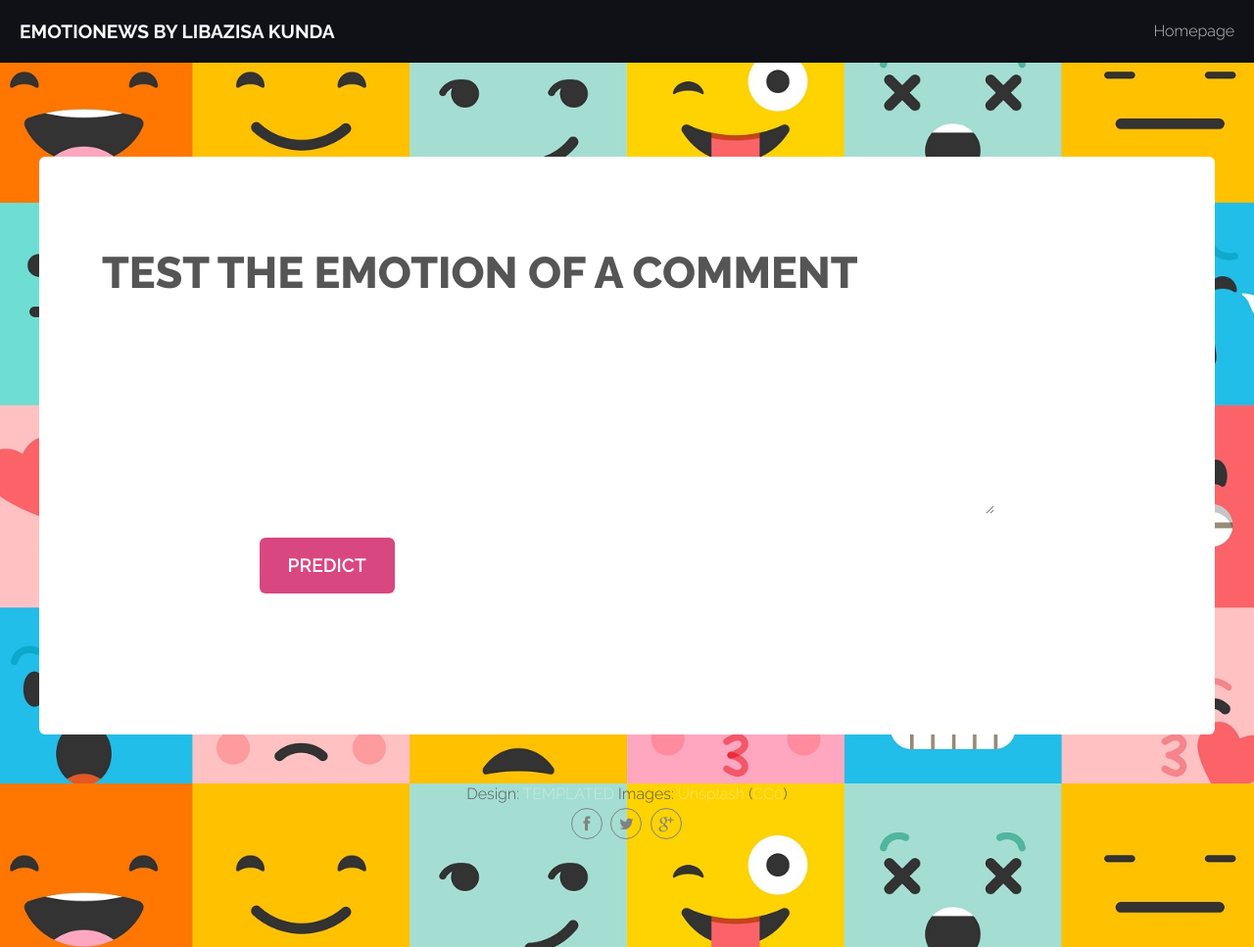
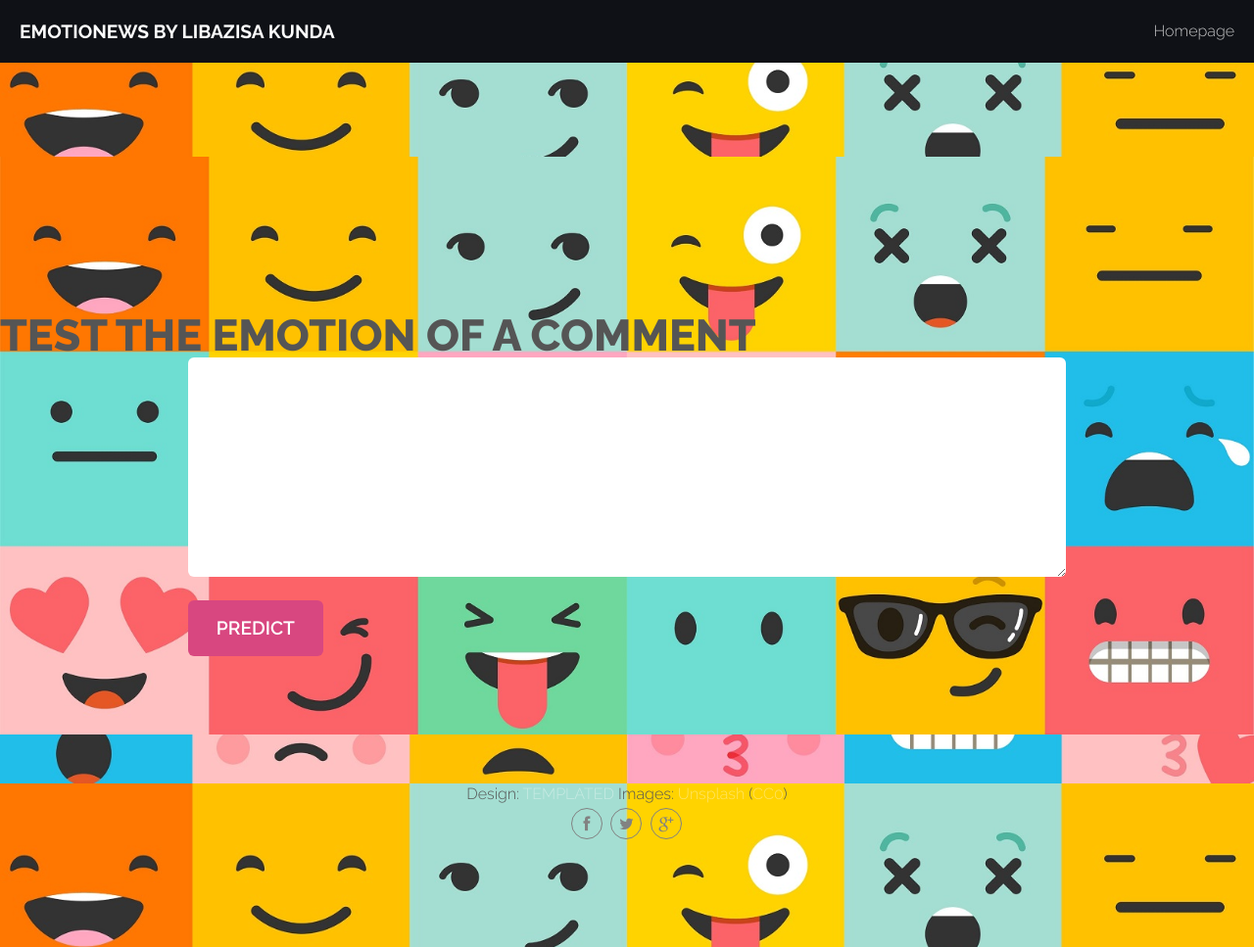
Before and after one commit to Kunda-Finalist/emotionews, a Flask app: page /comment in a window 1280 px wide. Shown: the whole page at 98% size. Run offline with Flask 2, Linux system fonts and the light colour scheme; parts of the project's set-up code (start-up, migrations or seed data) failed here and were passed over.

Commit message:
Update comment.html

```diff
--- a/templates/comment.html
+++ b/templates/comment.html
@@ -33,7 +33,7 @@
 				<!-- Header -->
 
 				<!-- Page -->
-					<div id="page" class="container">
+					<div class="wrapper style1">
 						<section>
 							<header class="major">
 								<h2>Test the Emotion of a Comment</h2>
```
